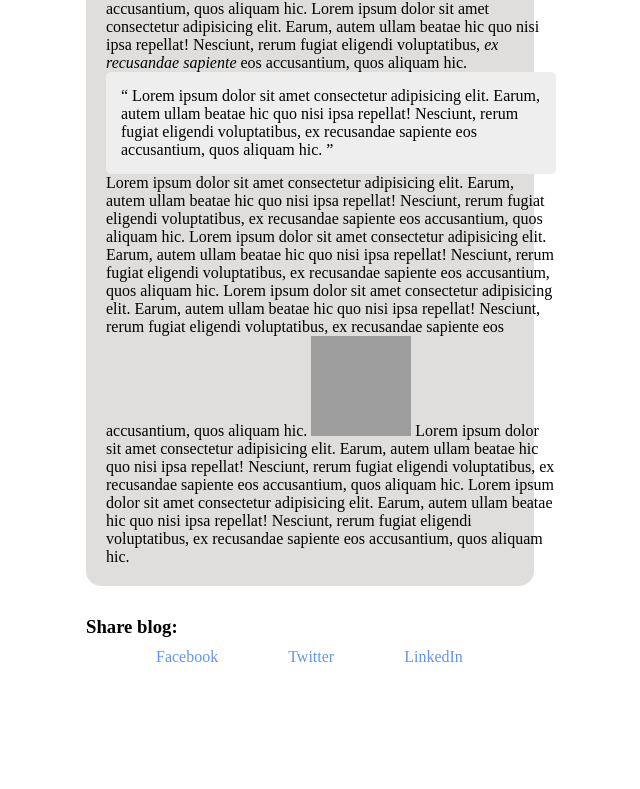
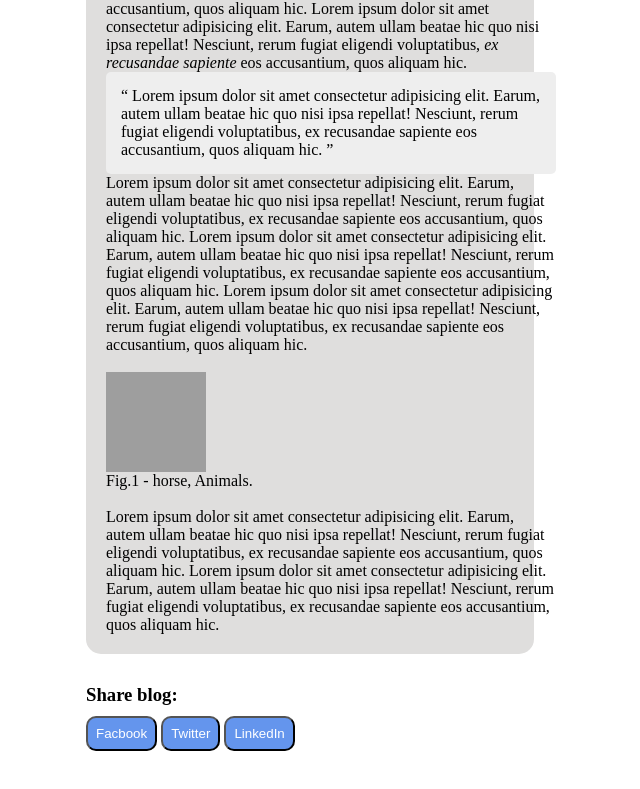
Before and after one commit to amir-91/nano-first-project, a plain HTML site: page project/blog.html in a window 1280 px wide. Shown: the part 407-1196 px from the top of the page, without its empty margins (330-970 px from the left). Before the commit the page ends 1113 px from the top, so only its background shows below. Drawn offline with Linux system fonts and the light colour scheme; grey boxes are pictures that could not be loaded.

Commit message:
adding buttons and caption

```diff
--- a/project/blog.css
+++ b/project/blog.css
@@ -76,19 +76,12 @@ blockquote p::after {
     margin-bottom: 10px;
 }
 
-.item {
-    text-decoration: none;
-    color: cornflowerblue;
-}
-
-.list {
-    display: flex;
-}
-
-.word {
-    list-style: none;
-    padding-left: 70px;
-    list-style: none;
+.button {
+    background-color: cornflowerblue;
+    color: white;
+    padding: 8px;
+    border-radius: 10px;
+    cursor: pointer;
 }
 
 
--- a/project/blog.html
+++ b/project/blog.html
@@ -55,8 +55,12 @@
                 Lorem ipsum dolor sit amet consectetur adipisicing elit. Earum,
                 autem ullam beatae hic quo nisi ipsa repellat! Nesciunt,
                 rerum fugiat eligendi voluptatibus, ex recusandae sapiente eos
-                accusantium, quos aliquam hic.
-                <img class="image" src="./images/horse.jpg" alt="horse">
+                accusantium, quos aliquam hic.<br><br>
+                <figure>
+                    <img class="image" src="./images/horse.jpg" alt="horse">
+                    <figcaption>Fig.1 - horse, Animals.</figcaption>
+                  </figure>
+                  <br>
                 Lorem ipsum dolor sit amet consectetur adipisicing elit. Earum,
                 autem ullam beatae hic quo nisi ipsa repellat! Nesciunt,
                 rerum fugiat eligendi voluptatibus, ex recusandae sapiente eos
@@ -70,11 +74,9 @@
         <section class="social">
             <div class="nav-container">
                 <h3 class="share">Share blog:</h3>
-                <ul class="list">
-                    <a class="item" href=""><li class="word">Facebook</li></a>
-                    <a class="item" href=""><li class="word">Twitter</li></a>
-                    <a class="item" href=""><li class="word">LinkedIn</li></a>
-                </ul>
+                <button class="button">Facbook</button>
+                <button class="button">Twitter</button>
+                <button class="button">LinkedIn</button>
             </div>
         </section>
     </main>
```
